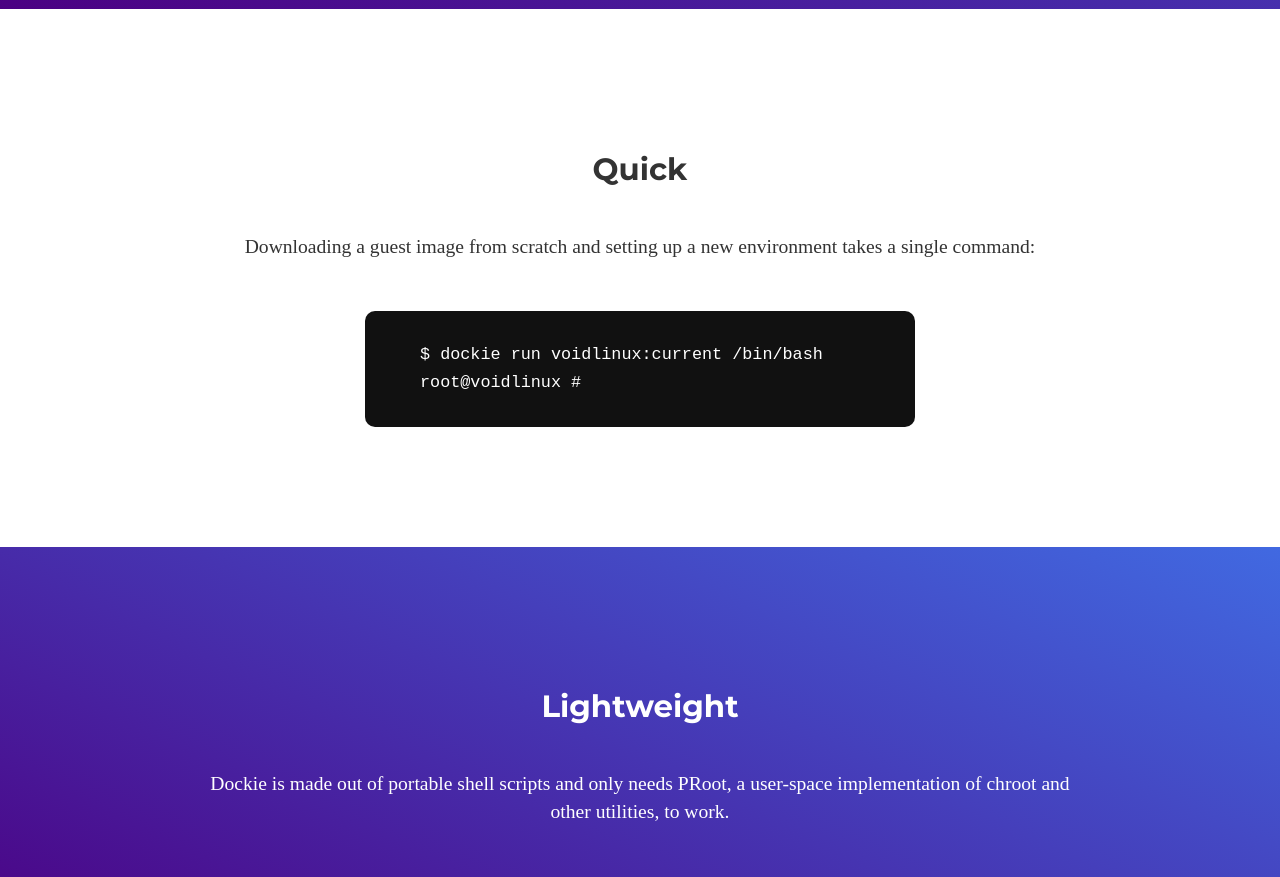
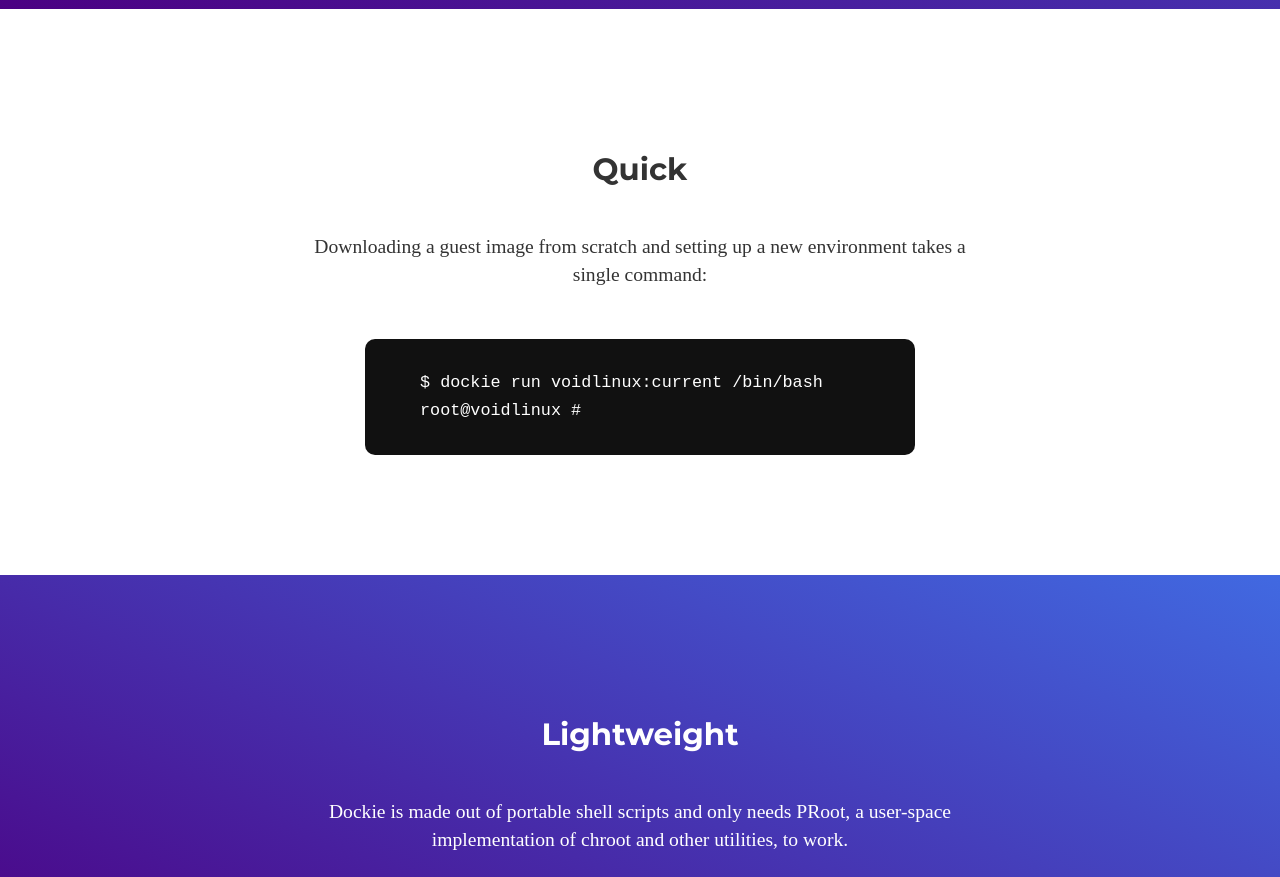
Before and after one commit to cristianrz/dockie-website, a plain HTML site: page index.html in a window 1280 px wide. Shown: the part 720-1597 px from the top of the page. Drawn offline with Linux system fonts and the light colour scheme; a web font is replaced by a local one.

Commit message:
Reduce container size
Signed-off-by: Cristian Ariza <dev@cristianrz.com>

```diff
--- a/styles.css
+++ b/styles.css
@@ -86,7 +86,7 @@
 	margin: 0 auto;
 	padding-left: 30px;
 	padding-right: 30px;
-	max-width: 900px;
+	max-width: 700px;
 	display: flex;
 }
 
@@ -126,8 +126,7 @@
 .col-center {
 	margin-left: auto;
 	margin-right: auto;
-	max-width: 800px;
-	min-width: 100%;
+	width: 100%;
 }
 
 .navbar {
```
